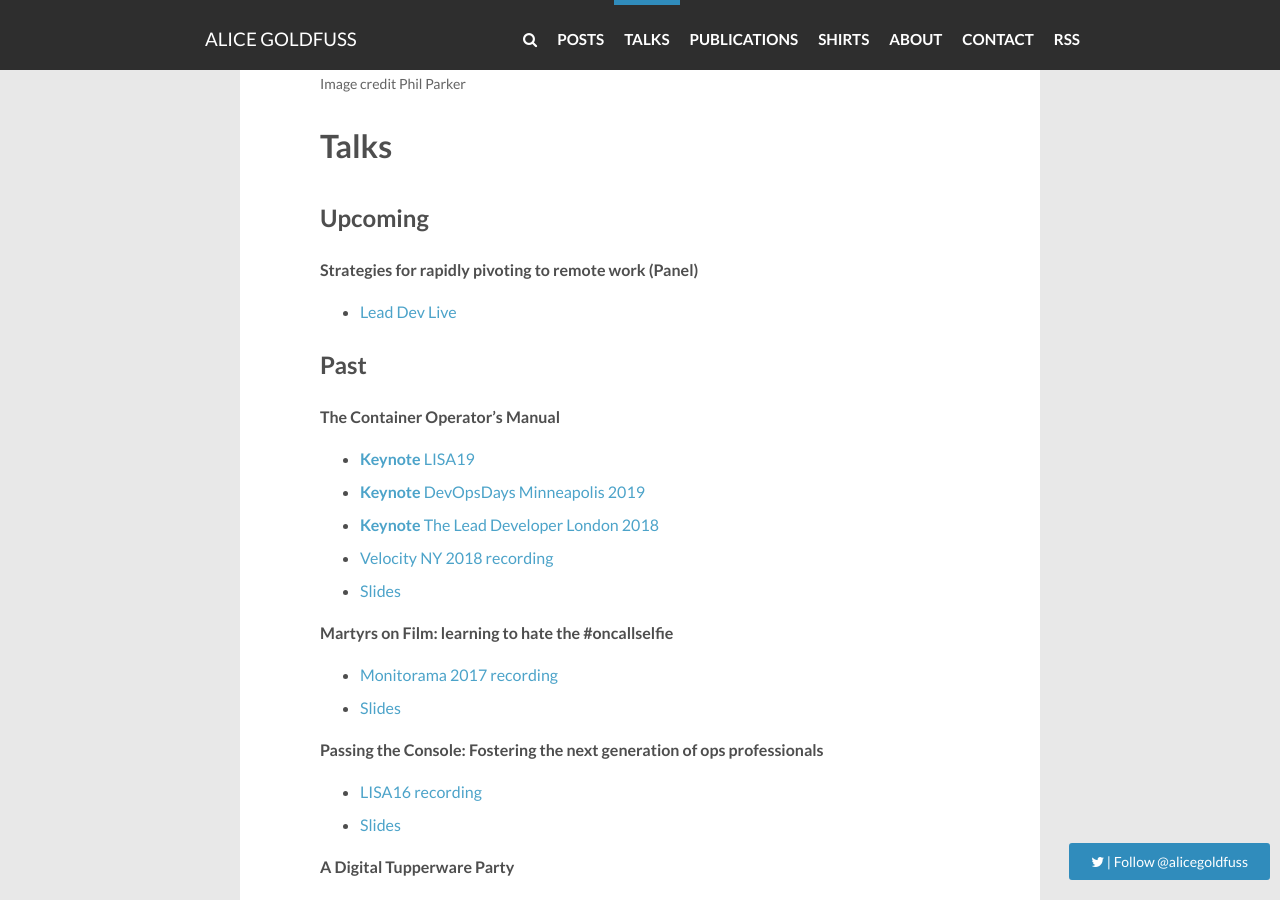
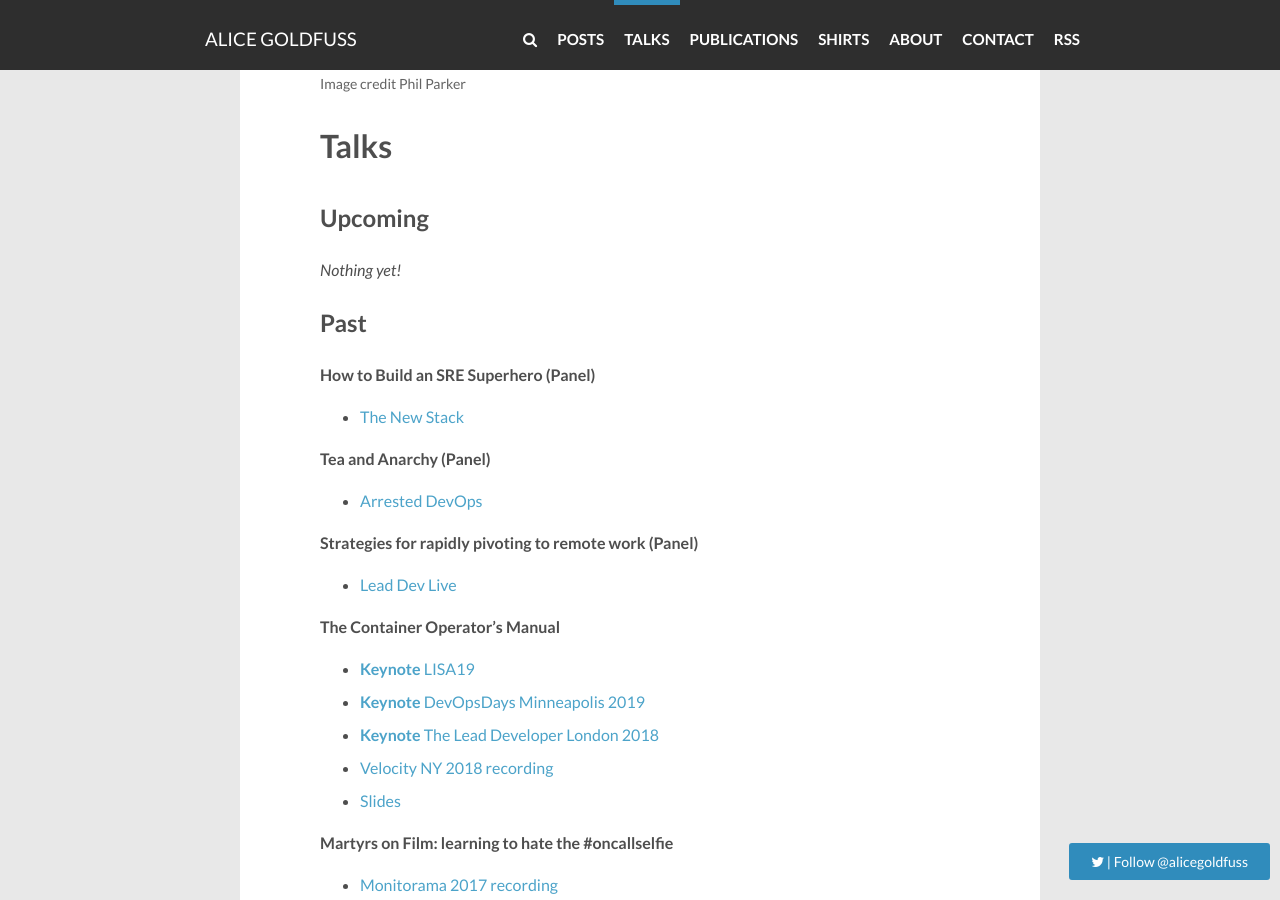
Before and after one commit to alicegoldfuss/blog, a Jekyll site: the page built from talks/index.md, in a window 1280 px wide and 900 px high, scrolled down 372 px. Built offline with Jekyll 4.4.1, drawn with Linux system fonts in a browser that asks for light colours; nearby versions of some CDN libraries; comment, search, counter and statistics services are not loaded.

Commit message:
update talks page with panels

```diff
--- a/talks/index.md
+++ b/talks/index.md
@@ -10,11 +10,21 @@ share: true
 
 ## Upcoming
 
+*Nothing yet!*
+
+## Past
+
+**How to Build an SRE Superhero (Panel)**
+
+* [The New Stack](https://www.youtube.com/watch?v=X-dOZQqr1Tk){:target="_blank"}
+
+**Tea and Anarchy (Panel)**
+
+* [Arrested DevOps](https://www.arresteddevops.com/tea-and-anarchy/){:target="_blank"}
+
 **Strategies for rapidly pivoting to remote work (Panel)**
 
-* [Lead Dev Live](https://live.theleaddev.com/talks/best-practices-for-pivoting-to-remote-work/){:target="_blank"}
-
-## Past
+* [Lead Dev Live](https://leaddev.com/team/strategies-rapidly-pivoting-remote-work){:target="_blank"}
 
 **The Container Operator's Manual**
 
```
